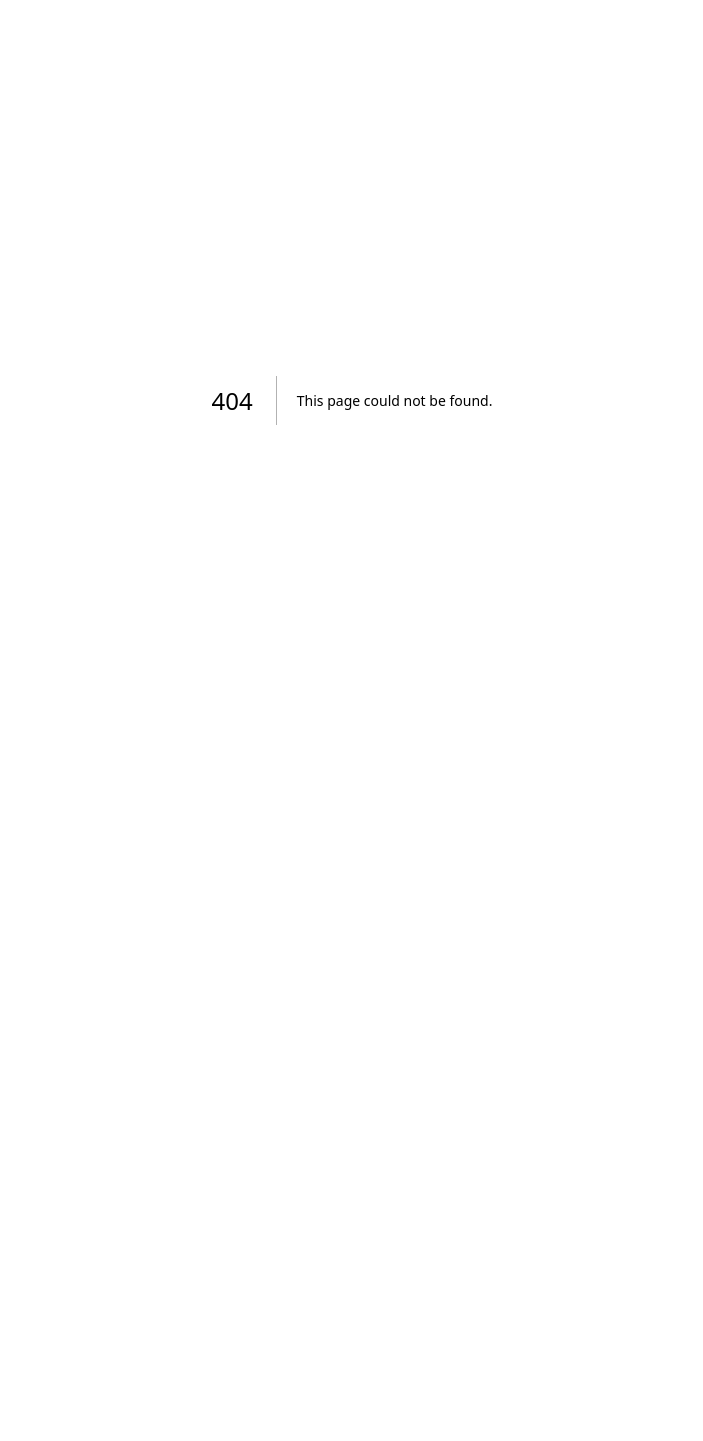
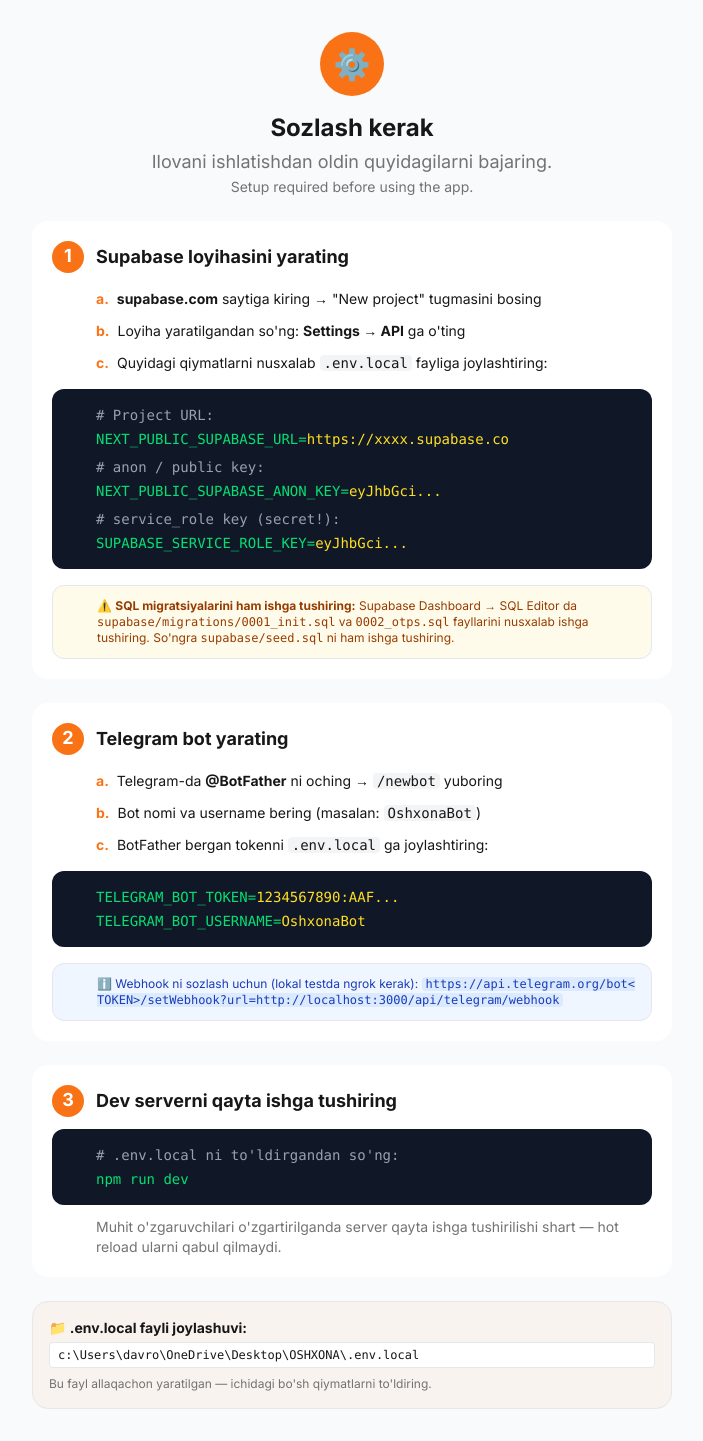
Before and after one commit to davronbek-malikov/Oshxona, a Next.js app: page /setup in a window 1280 px wide. Before the commit this address had no page. Shown: the whole page, without its empty margins (288-991 px from the left). Before the commit the page ends 800 px from the top, so only its background shows below. Built offline with nearby package versions, Linux system fonts and the light colour scheme.

Commit message:
fix: graceful setup page when .env.local missing, fix proxy.ts TS errors

```diff
--- /dev/null
+++ b/src/app/setup/page.tsx
@@ -0,0 +1,174 @@
+export default function SetupPage() {
+  return (
+    <div className="min-h-screen bg-gray-50 px-4 py-8">
+      <div className="max-w-[640px] mx-auto space-y-6">
+        {/* Header */}
+        <div className="text-center">
+          <div className="inline-flex items-center justify-center w-16 h-16 rounded-full bg-primary mb-4">
+            <span className="text-3xl">⚙️</span>
+          </div>
+          <h1 className="text-2xl font-bold">Sozlash kerak</h1>
+          <p className="text-muted-foreground mt-1">
+            Ilovani ishlatishdan oldin quyidagilarni bajaring.
+          </p>
+          <p className="text-sm text-muted-foreground">
+            Setup required before using the app.
+          </p>
+        </div>
+
+        {/* Step 1: Supabase */}
+        <div className="bg-white rounded-2xl p-5 space-y-4">
+          <div className="flex items-center gap-3">
+            <span className="w-8 h-8 bg-primary text-white rounded-full flex items-center justify-center font-bold flex-shrink-0">
+              1
+            </span>
+            <h2 className="font-bold text-lg">Supabase loyihasini yarating</h2>
+          </div>
+
+          <ol className="space-y-3 text-sm pl-11">
+            <li className="flex gap-2">
+              <span className="font-bold text-primary flex-shrink-0">a.</span>
+              <span>
+                <strong>supabase.com</strong> saytiga kiring → "New project"
+                tugmasini bosing
+              </span>
+            </li>
+            <li className="flex gap-2">
+              <span className="font-bold text-primary flex-shrink-0">b.</span>
+              <span>
+                Loyiha yaratilgandan so'ng:{" "}
+                <strong>Settings → API</strong> ga o'ting
+              </span>
+            </li>
+            <li className="flex gap-2">
+              <span className="font-bold text-primary flex-shrink-0">c.</span>
+              <span>
+                Quyidagi qiymatlarni nusxalab{" "}
+                <code className="bg-gray-100 px-1 rounded">.env.local</code>{" "}
+                fayliga joylashtiring:
+              </span>
+            </li>
+          </ol>
+
+          <div className="bg-gray-900 rounded-xl p-4 text-sm font-mono space-y-1 text-green-400 pl-11">
+            <p>
+              <span className="text-gray-400"># Project URL:</span>
+            </p>
+            <p>
+              NEXT_PUBLIC_SUPABASE_URL=
+              <span className="text-yellow-300">https://xxxx.supabase.co</span>
+            </p>
+            <p className="mt-2">
+              <span className="text-gray-400"># anon / public key:</span>
+            </p>
+            <p>
+              NEXT_PUBLIC_SUPABASE_ANON_KEY=
+              <span className="text-yellow-300">eyJhbGci...</span>
+            </p>
+            <p className="mt-2">
+              <span className="text-gray-400"># service_role key (secret!):</span>
+            </p>
+            <p>
+              SUPABASE_SERVICE_ROLE_KEY=
+              <span className="text-yellow-300">eyJhbGci...</span>
+            </p>
+          </div>
+
+          <div className="bg-amber-50 border border-amber-200 rounded-xl p-3 text-xs text-amber-800 pl-11">
+            ⚠️ <strong>SQL migratsiyalarini ham ishga tushiring:</strong> Supabase
+            Dashboard → SQL Editor da{" "}
+            <code>supabase/migrations/0001_init.sql</code> va{" "}
+            <code>0002_otps.sql</code> fayllarini nusxalab ishga tushiring.
+            So'ngra <code>supabase/seed.sql</code> ni ham ishga tushiring.
+          </div>
+        </div>
+
+        {/* Step 2: Telegram Bot */}
+        <div className="bg-white rounded-2xl p-5 space-y-4">
+          <div className="flex items-center gap-3">
+            <span className="w-8 h-8 bg-primary text-white rounded-full flex items-center justify-center font-bold flex-shrink-0">
+              2
+            </span>
+            <h2 className="font-bold text-lg">Telegram bot yarating</h2>
+          </div>
+
+          <ol className="space-y-3 text-sm pl-11">
+            <li className="flex gap-2">
+              <span className="font-bold text-primary flex-shrink-0">a.</span>
+              <span>
+                Telegram-da <strong>@BotFather</strong> ni oching →{" "}
+                <code className="bg-gray-100 px-1 rounded">/newbot</code> yuboring
+              </span>
+            </li>
+            <li className="flex gap-2">
+              <span className="font-bold text-primary flex-shrink-0">b.</span>
+              <span>
+                Bot nomi va username bering (masalan:{" "}
+                <code className="bg-gray-100 px-1 rounded">OshxonaBot</code>)
+              </span>
+            </li>
+            <li className="flex gap-2">
+              <span className="font-bold text-primary flex-shrink-0">c.</span>
+              <span>
+                BotFather bergan tokenni{" "}
+                <code className="bg-gray-100 px-1 rounded">.env.local</code> ga
+                joylashtiring:
+              </span>
+            </li>
+          </ol>
+
+          <div className="bg-gray-900 rounded-xl p-4 text-sm font-mono space-y-1 text-green-400 pl-11">
+            <p>
+              TELEGRAM_BOT_TOKEN=
+              <span className="text-yellow-300">1234567890:AAF...</span>
+            </p>
+            <p>
+              TELEGRAM_BOT_USERNAME=
+              <span className="text-yellow-300">OshxonaBot</span>
+            </p>
+          </div>
+
+          <div className="bg-blue-50 border border-blue-200 rounded-xl p-3 text-xs text-blue-800 pl-11">
+            ℹ️ Webhook ni sozlash uchun (lokal testda ngrok kerak):{" "}
+            <code className="bg-blue-100 px-1 rounded break-all">
+              https://api.telegram.org/bot&lt;TOKEN&gt;/setWebhook?url=http://localhost:3000/api/telegram/webhook
+            </code>
+          </div>
+        </div>
+
+        {/* Step 3: Restart */}
+        <div className="bg-white rounded-2xl p-5 space-y-3">
+          <div className="flex items-center gap-3">
+            <span className="w-8 h-8 bg-primary text-white rounded-full flex items-center justify-center font-bold flex-shrink-0">
+              3
+            </span>
+            <h2 className="font-bold text-lg">
+              Dev serverni qayta ishga tushiring
+            </h2>
+          </div>
+          <div className="bg-gray-900 rounded-xl p-4 text-sm font-mono text-green-400 pl-11">
+            <p>
+              <span className="text-gray-400"># .env.local ni to'ldirgandan so'ng:</span>
+            </p>
+            <p className="mt-1">npm run dev</p>
+          </div>
+          <p className="text-sm text-muted-foreground pl-11">
+            Muhit o'zgaruvchilari o'zgartirilganda server qayta ishga tushirilishi
+            shart — hot reload ularni qabul qilmaydi.
+          </p>
+        </div>
+
+        {/* .env.local location */}
+        <div className="bg-primary/5 border border-primary/20 rounded-2xl p-4 text-sm">
+          <p className="font-bold mb-1">📁 .env.local fayli joylashuvi:</p>
+          <code className="text-xs bg-white border border-border rounded px-2 py-1 block break-all">
+            c:\Users\davro\OneDrive\Desktop\OSHXONA\.env.local
+          </code>
+          <p className="text-muted-foreground text-xs mt-2">
+            Bu fayl allaqachon yaratilgan — ichidagi bo'sh qiymatlarni to'ldiring.
+          </p>
+        </div>
+      </div>
+    </div>
+  );
+}
--- a/src/lib/supabase/client.ts
+++ b/src/lib/supabase/client.ts
@@ -1,7 +1,16 @@
 import { createBrowserClient } from "@supabase/ssr";
 import type { Database } from "@/types/database";
 
+export function isSupabaseConfigured(): boolean {
+  const url = process.env.NEXT_PUBLIC_SUPABASE_URL;
+  const key = process.env.NEXT_PUBLIC_SUPABASE_ANON_KEY;
+  return !!(url && key && url.startsWith("https://") && key.length > 20);
+}
+
 export function createClient() {
+  if (!isSupabaseConfigured()) {
+    throw new Error("SUPABASE_NOT_CONFIGURED");
+  }
   return createBrowserClient<Database>(
     process.env.NEXT_PUBLIC_SUPABASE_URL!,
     process.env.NEXT_PUBLIC_SUPABASE_ANON_KEY!
--- a/src/proxy.ts
+++ b/src/proxy.ts
@@ -5,30 +5,46 @@
   const response = NextResponse.next({ request });
   const { pathname } = request.nextUrl;
 
-  // Skip auth check if Supabase is not configured (local dev without .env.local)
-  if (!process.env.NEXT_PUBLIC_SUPABASE_URL || !process.env.NEXT_PUBLIC_SUPABASE_ANON_KEY) {
+  const supabaseUrl = process.env.NEXT_PUBLIC_SUPABASE_URL ?? "";
+  const supabaseKey = process.env.NEXT_PUBLIC_SUPABASE_ANON_KEY ?? "";
+  const isConfigured =
+    supabaseUrl.startsWith("https://") && supabaseKey.length > 20;
+
+  // Redirect to /setup until credentials are filled in
+  if (!isConfigured) {
+    if (!pathname.startsWith("/setup")) {
+      return NextResponse.redirect(new URL("/setup", request.url));
+    }
     return response;
   }
 
-  const supabase = createServerClient(
-    process.env.NEXT_PUBLIC_SUPABASE_URL,
-    process.env.NEXT_PUBLIC_SUPABASE_ANON_KEY,
-    {
+  const supabase = createServerClient(supabaseUrl, supabaseKey, {
     cookies: {
       getAll() {
         return request.cookies.getAll();
       },
       setAll(cookiesToSet) {
-          cookiesToSet.forEach(({ name, value, options }) => {
+        cookiesToSet.forEach(
+          ({
+            name,
+            value,
+            options,
+          }: {
+            name: string;
+            value: string;
+            options: object;
+          }) => {
             request.cookies.set(name, value);
             response.cookies.set(name, value, options);
-          });
+          }
+        );
       },
     },
-    }
-  );
+  });
 
-  const { data: { user } } = await supabase.auth.getUser();
+  const {
+    data: { user },
+  } = await supabase.auth.getUser();
 
   // Public routes — no auth required
   const publicPaths = ["/login", "/verify", "/api/auth", "/api/telegram"];
@@ -38,7 +54,10 @@
     return NextResponse.redirect(new URL("/login", request.url));
   }
 
-  if (user && (pathname === "/" || pathname === "/login" || pathname === "/verify")) {
+  if (
+    user &&
+    (pathname === "/" || pathname === "/login" || pathname === "/verify")
+  ) {
     return NextResponse.redirect(new URL("/menu", request.url));
   }
 
```
Lines whose indentation alone changed are shown as unchanged.
